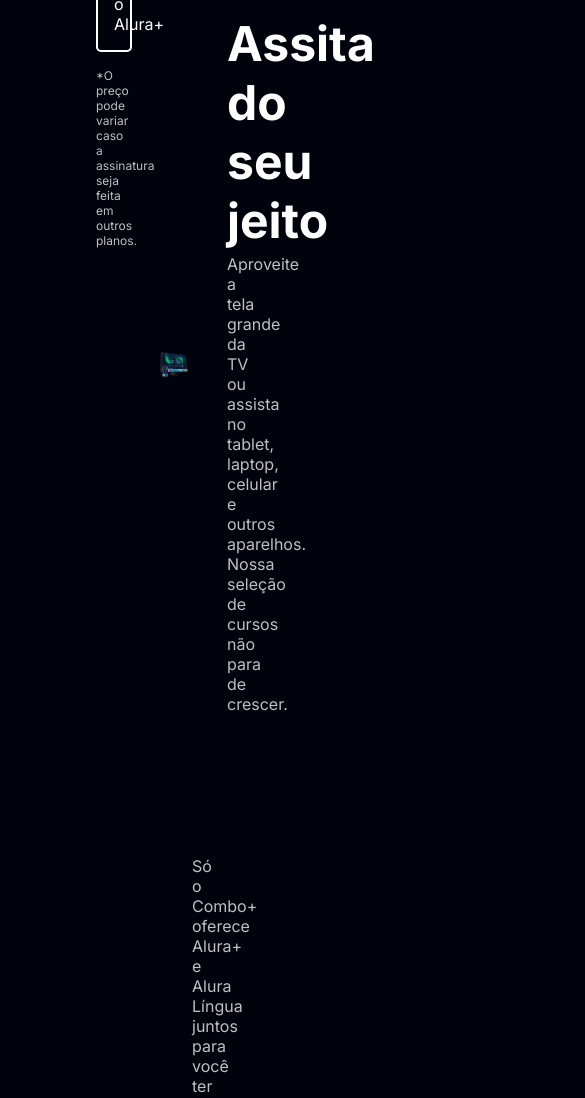
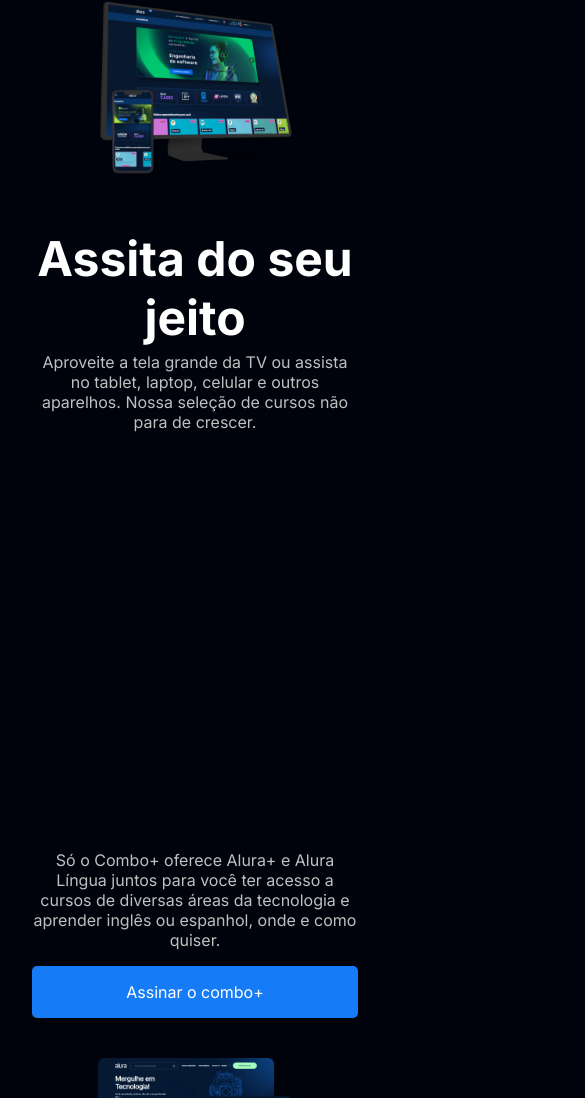
Before and after one commit to AndWilli23/Alura-, a plain HTML site: page index.html in a window 390 px wide. Shown: the part 902-2000 px from the top of the page, 585 px wide, since content can reach past the window. Drawn offline with Linux system fonts and the light colour scheme.

Commit message:
Add files via upload
deixando o projeto responsivo

```diff
--- a/style.css
+++ b/style.css
@@ -138,7 +138,7 @@ body {
 }
 
 .lista__item {
-    display: flex;
+
     font-size: 14px;
     color: var(--branco-principal);
     text-decoration: none;
@@ -161,3 +161,46 @@ body {
 .lista__item:active {
     color: purple;
 }
+
+@media screen and (max-width: 768px) {
+
+    .conteiner {
+        display: block;
+        background-image: none;
+        text-align: center;
+        align-items: center;
+    }
+
+    .conteiner__imagem {
+        width: 50vw;
+    }
+
+    .conteiner__caixa {
+        margin: 2em 2em;
+    }
+
+    .secundario__botao {
+        display: block;
+        margin: 0;
+        margin: 1em 0 0.5em 0;
+    }
+
+
+    .secundario {
+        margin: 0;
+        text-align: center;
+    }
+
+    .secundaria__imagem {
+        width: 50vw;
+    }
+
+    .dispositivos__itens {
+        display: block;
+    }
+
+    .rodape__lista {
+        display: block;
+
+    }
+}
```
Also changed, not shown: img/Microsoft-Activision-Blizzard.jpg (added).
